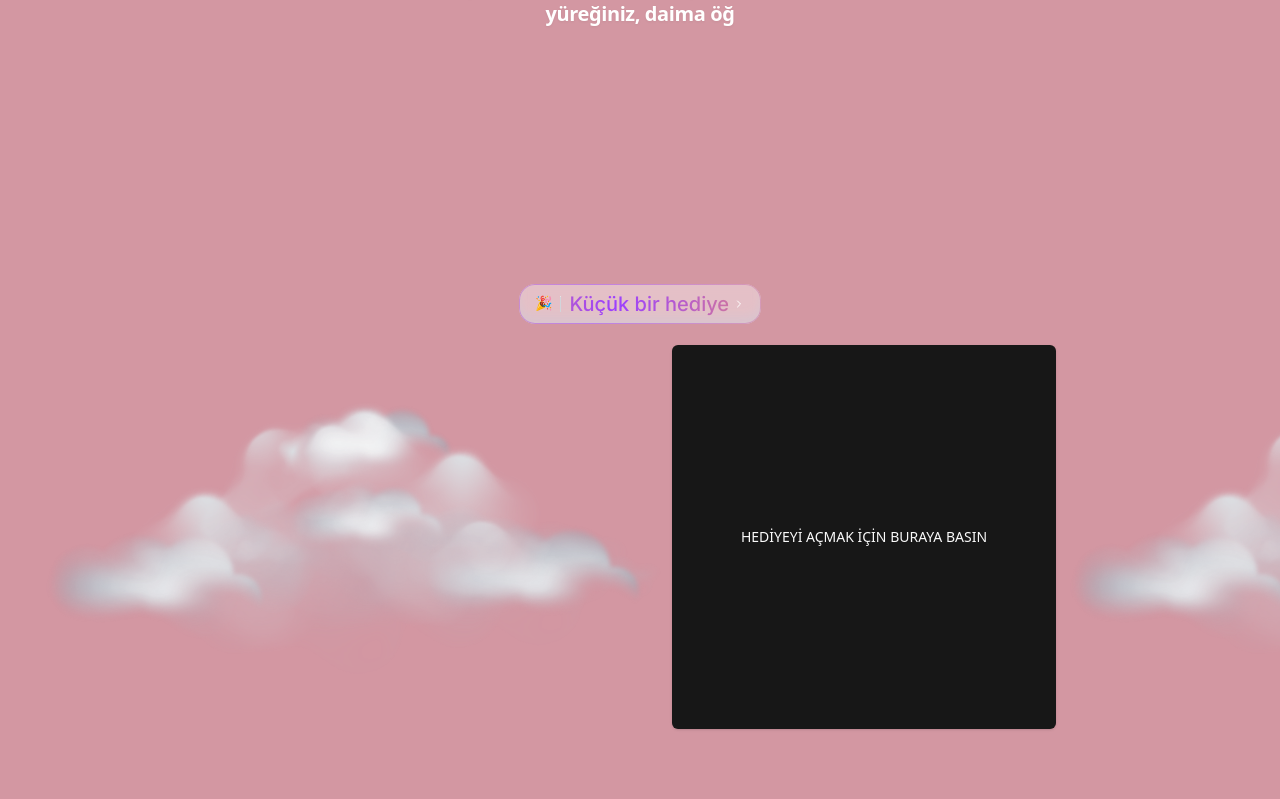
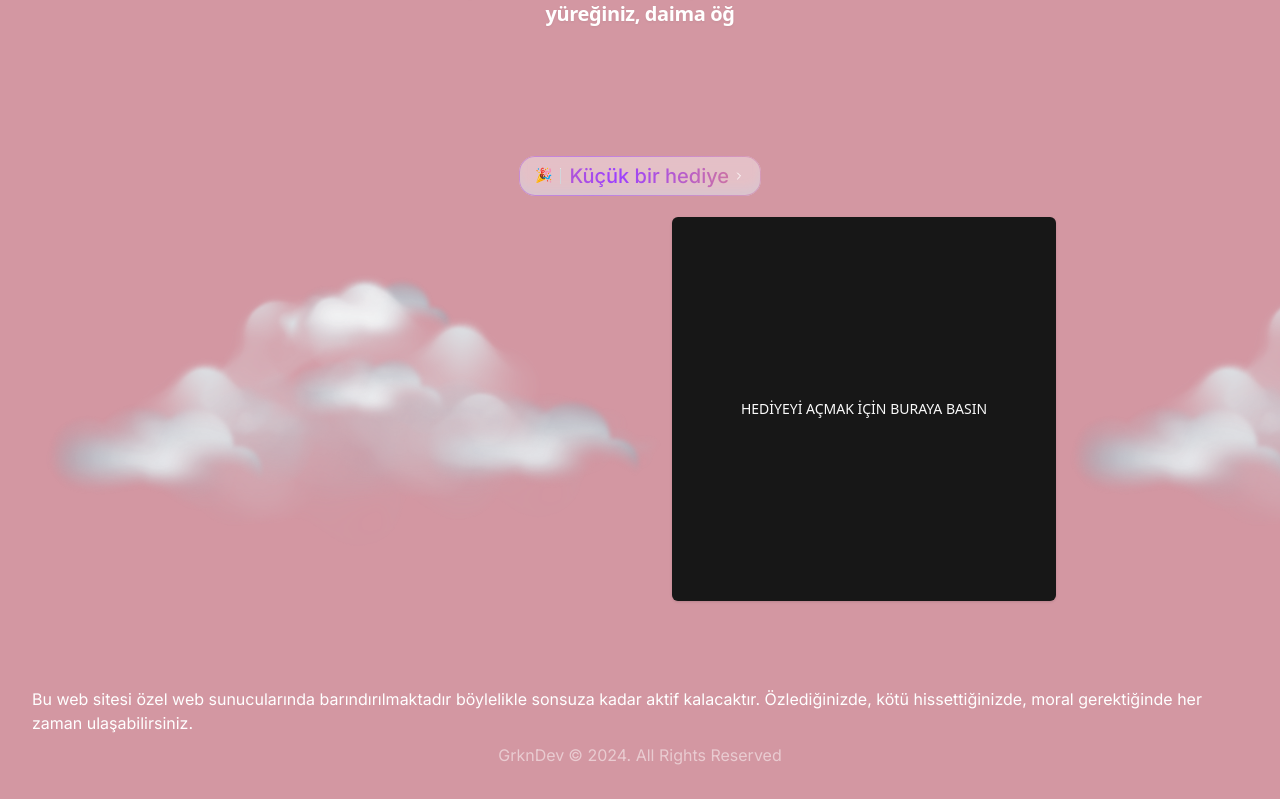
Before and after one commit to grkndev/gizemhoca, a Next.js app: page / in a window 1280 px wide. Shown: the part 328-1127 px from the top of the page. Built offline with nearby package versions, Linux system fonts and the light colour scheme.

Commit message:
litte update

```diff
--- a/src/app/page.tsx
+++ b/src/app/page.tsx
@@ -8,6 +8,7 @@ import VoicePlayer from "@/components/voice-player";
 import { cn } from "@/lib/utils";
 import { ChevronRight } from "lucide-react";
 import Image from "next/image";
+import Link from "next/link";
 import { useState } from "react";
 
 export default function Home() {
@@ -28,7 +29,7 @@ export default function Home() {
           Tarihin en iyi öğretmeni :)"
         />
       </div>
-      <div className="mt-64  flex flex-col w-full ">
+      <div className="mt-32  flex flex-col w-full ">
         <AnimatedGradientText>
           🎉 <hr className="mx-2 h-4 w-px shrink-0 bg-gray-300" />{" "}
           <span
@@ -64,6 +65,19 @@ export default function Home() {
           />
         </div>
       </div>
+      <div className="mt-16 flex flex-col gap-2 items-center justify-center">
+        <span className="font-[inter] ">
+          Bu web sitesi özel web sunucularında barındırılmaktadır böylelikle sonsuza
+          kadar aktif kalacaktır. Özlediğinizde, kötü hissettiğinizde, moral
+          gerektiğinde her zaman ulaşabilirsiniz.
+        </span>
+        <span className="font-[inter] flex flex-row gap-1 text-white/50">
+          <Link href={"https://grkn.dev?ref=amirim.grkn.dev"} target="_blank">
+            GrknDev
+          </Link>
+          © 2024. All Rights Reserved
+        </span>
+      </div>
     </main>
   );
 }
```
